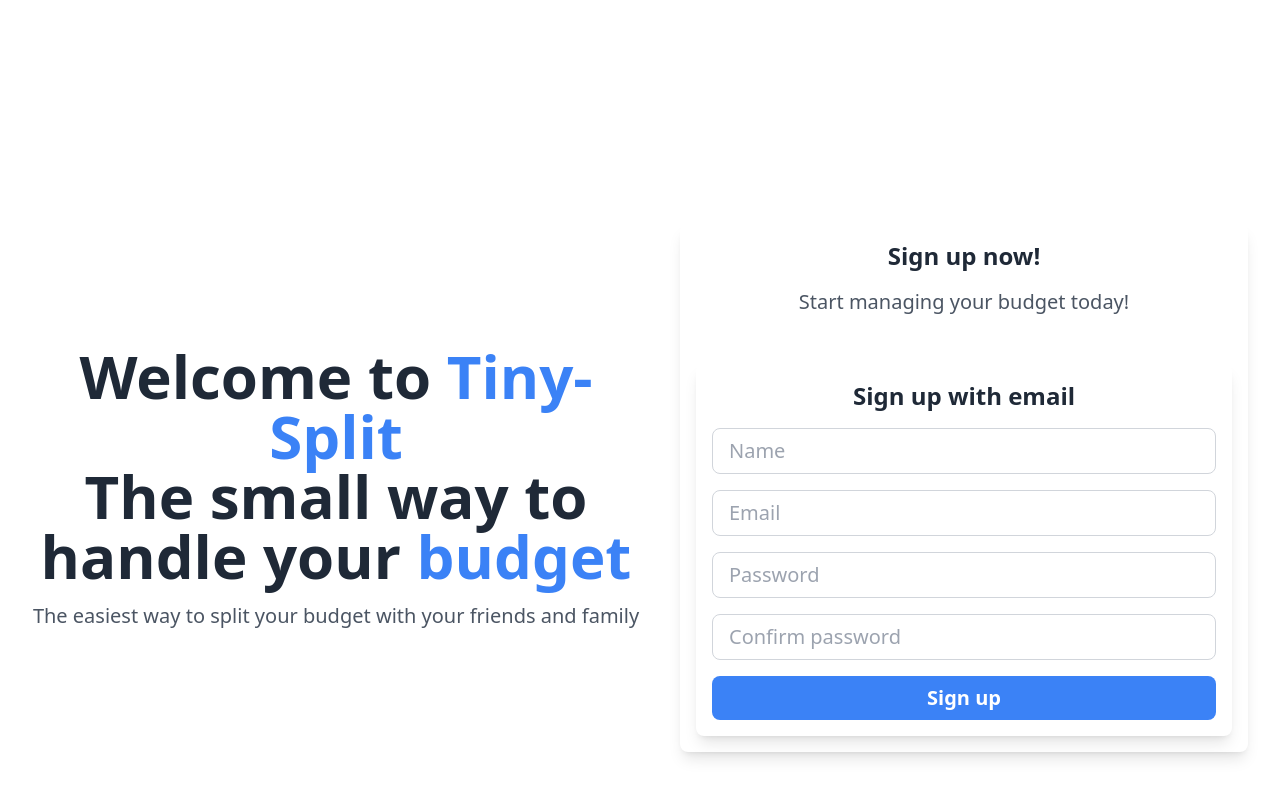
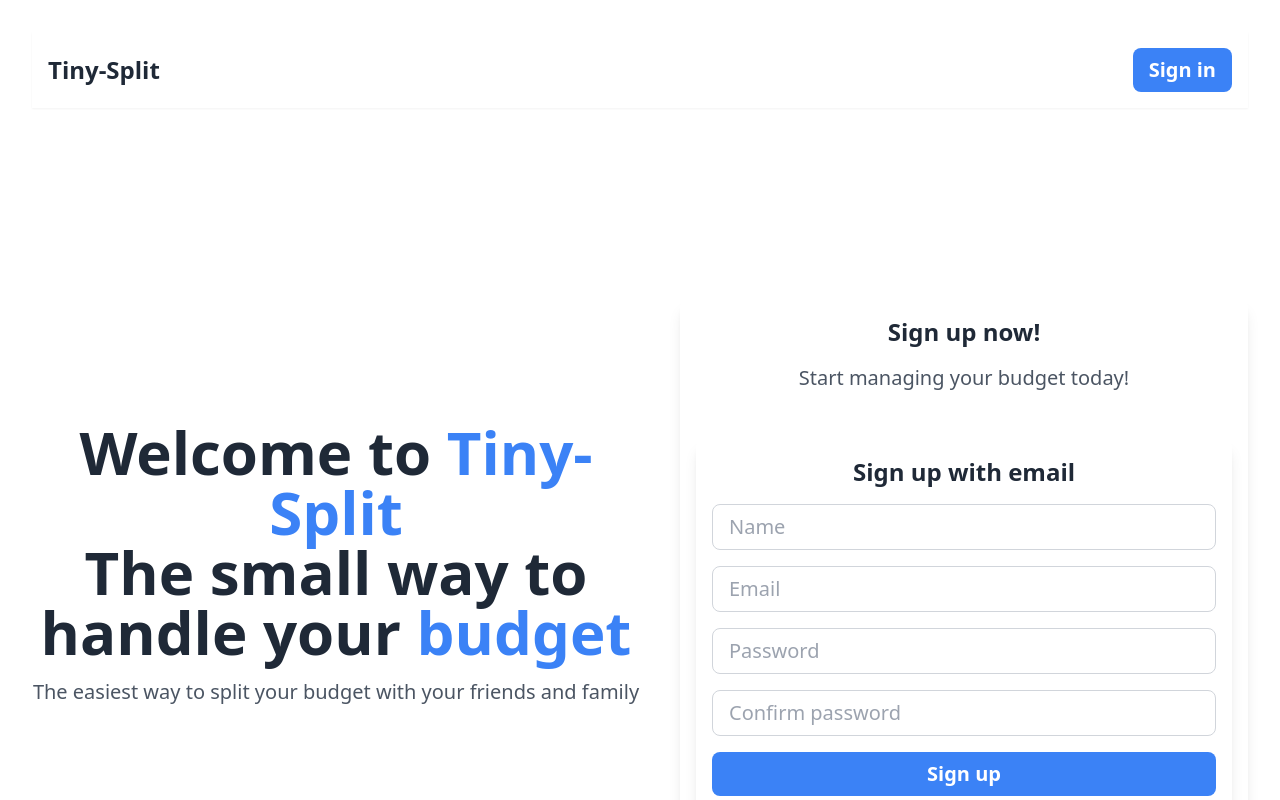
Before and after one commit to Sunnyhundal/Tiny-Split, a React (Vite) app: page / in a window 1280 px wide. Shown: the top 800 px of the page. Built offline with nearby package versions, Linux system fonts and the light colour scheme.

Commit message:
Add header to landing page

```diff
--- a/src/App.jsx
+++ b/src/App.jsx
@@ -2,10 +2,12 @@ import React from "react";
 import "./App.css";
 import { BrowserRouter, Routes, Route } from "react-router-dom";
 import LandingRoute from "./routes/LandingRoute";
+import Header from "./components/header";
 
 function App() {
   return (
     <BrowserRouter>
+      <Header />
       <Routes>
         <Route path="/" element={<LandingRoute />} />
       </Routes>
--- /dev/null
+++ b/src/components/header.jsx
@@ -0,0 +1,21 @@
+//create a new component. This component should produce some HTML to be a header for a website. theheader should have alogo on the left and a sign-in button on the right. The logo should be a link to the home page. The sign-in button should be a link to the sign-in page.
+
+import React from "react";
+import { Link } from "react-router-dom";
+
+export default function Header() {
+  return (
+    <div className="flex flex-row items-center justify-between w-full p-4 bg-white shadow-sm">
+      <Link to="/">
+        <h1 className="text-2xl font-bold text-gray-800">Tiny-Split</h1>
+      </Link>
+      <div className="flex flex-row items-center justify-between">
+        <Link to="/sign-in">
+          <button className="px-4 py-2 text-xl font-bold text-white bg-blue-500 rounded-lg focus:outline-none">
+            Sign in
+          </button>
+        </Link>
+      </div>
+    </div>
+  );
+}
```
